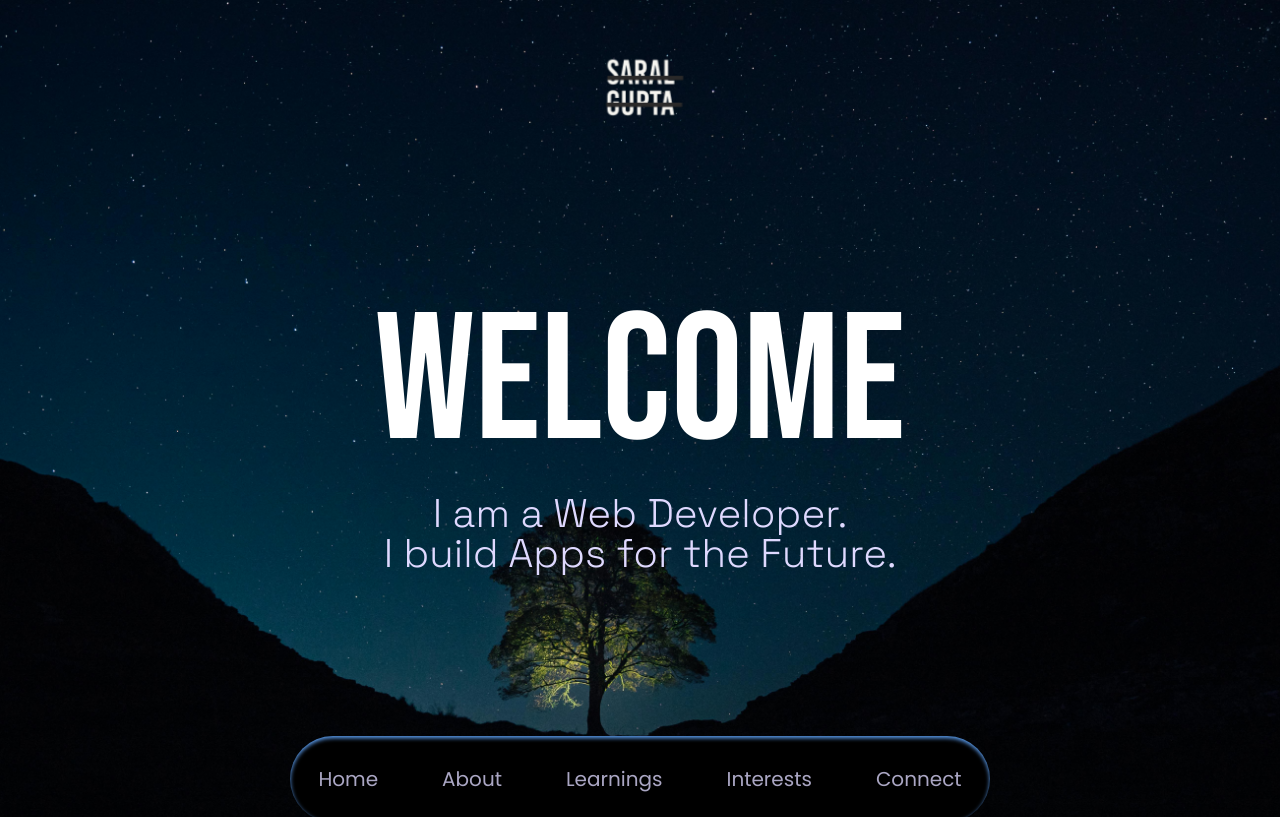
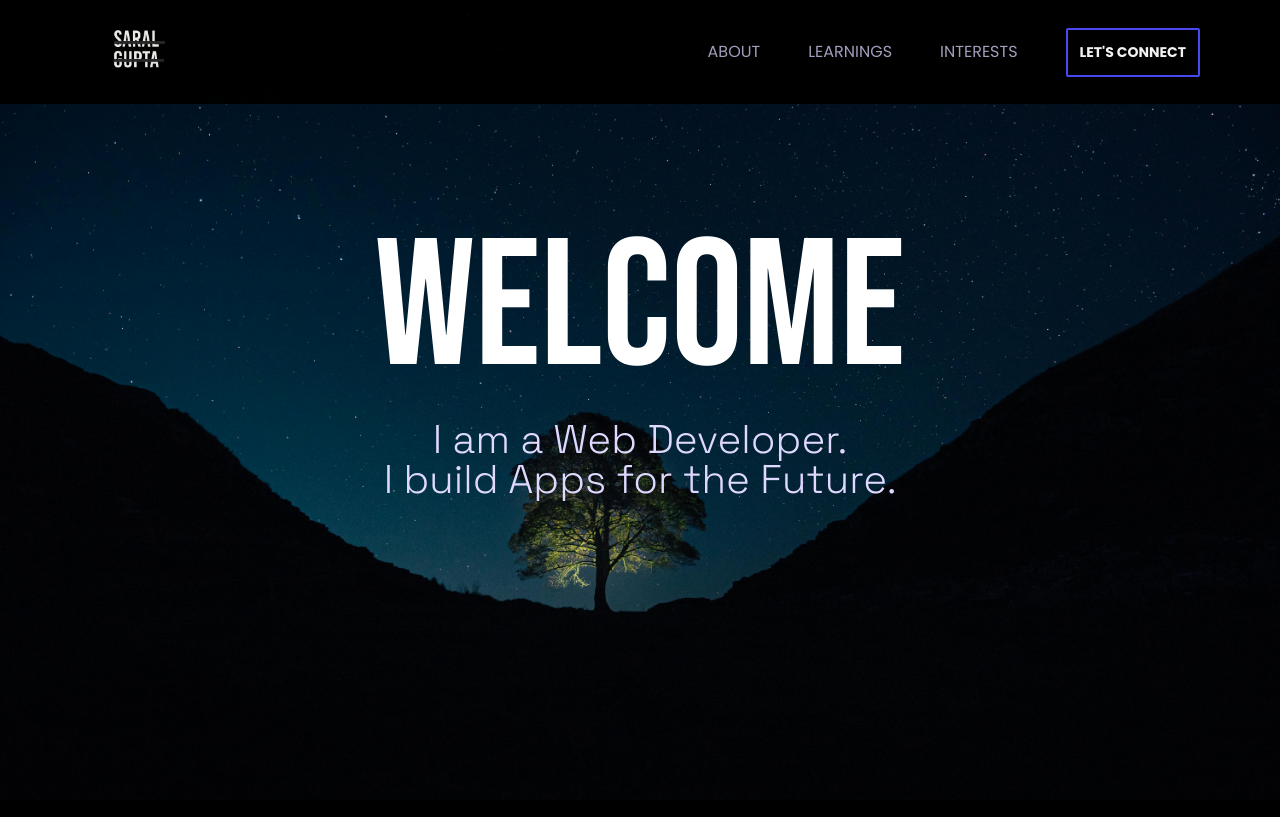
Before and after one commit to saral-gupta7/Portfolio, a React (Vite) app: page / in a window 1280 px wide. Shown: the top 817 px of the page. Built offline with nearby package versions, Linux system fonts and the light colour scheme; what tailwindcss-animated would draw is missing.

Commit message:
New Changes

```diff
--- a/src/App.jsx
+++ b/src/App.jsx
@@ -9,7 +9,7 @@ const App = () => {
         {/* prev bg-hero-pattern */}
         {/* some good darks: #1a1a1d
         #101532*/}
-        <div className="relative bg-hero-pattern bg-cover bg-no-repeat bg-center opacity-100 shadow-lg shadow-slate-700">
+        <div className="relative bg-hero-pattern bg-cover bg-no-repeat bg-center">
           <Navbar />
           <Hero />
         </div>
--- a/src/components/AboutMe.jsx
+++ b/src/components/AboutMe.jsx
@@ -16,7 +16,7 @@ const AboutMe = () => {
       {/* This is heading motion h1 */}
 
       {/* This is the div container of the about me section including photo and text */}
-      <div className="relative flex flex-wrap  gap-7 bg-primary  p-[4rem] rounded-2xl w-full mt-10 group">
+      <div className="relative flex flex-wrap  gap-7 bg-primary  p-[4rem] rounded-2xl w-full group border-4 border-orange-400">
         <motion.h1 variants={textVariant()} className="font-bold mx-auto">
           {/* <p className={styles.sectionSubText}></p> */}
           <h2 className={styles.sectionHeadText}>About Me</h2>
--- a/src/components/Hero.jsx
+++ b/src/components/Hero.jsx
@@ -6,7 +6,7 @@ const Hero = () => {
   return (
     <section className="relative w-full h-screen mx-auto">
       <div
-        className={`${styles.paddingX} absolute inset-0 sm:top-[110px] top-[90px] max-w-7xl mx-auto flex flex-row items-start justify-center gap-5`}
+        className={`${styles.paddingX} absolute inset-0 max-w-7xl mx-auto flex items-center justify-center gap-5`}
       >
         {/* The Main text */}
 
--- a/src/components/Navbar.jsx
+++ b/src/components/Navbar.jsx
@@ -8,10 +8,10 @@ const Navbar = () => {
   const [toggle, setToggle] = useState(false);
   return (
     <nav
-      className={`${styles.paddingX} w-full flex relative items-center py-5  top-0 z-20 bg-transparent font-grotesk`}
+      className={`${styles.paddingX} w-full flex fixed py-1  top-0 z-20 bg-[#000] opacity-95 font-grotesk`}
       id="home"
     >
-      <div className="w-full flex justify-center items-center max-7x1 mx-auto">
+      <div className="w-full flex justify-between">
         <Link
           to="/"
           className="flex items-center"
@@ -23,18 +23,18 @@ const Navbar = () => {
           <img
             src={logotr}
             alt="logo"
-            className="sm:w-[9rem] sm:h-[9rem] w-[6rem] h-[6rem] object-contain justify-center "
+            className="sm:w-[9rem] sm:h-[6rem] w-[5rem] h-[5rem] object-contain"
           />
         </Link>
-        <ul className="fixed top-[46rem] list-none hidden sm:flex flex-row gap-[4rem] bg-black rounded-full p-[1.75rem] shadow-inner shadow-blue-400">
+        <ul className="list-none hidden lg:flex gap-[3rem] items-center justify-center p-[1rem]">
           {navLinks.map((link) => (
             <li
               key={link.id}
               className={`${
                 active === link.title
-                  ? "text-white border-b-2"
+                  ? "text-white border-[#4d4dff] border-b-2"
                   : "text-secondary"
-              } hover:text-[#FEE715] transition-all md:text-[20px] font-[16px]  cursor-pointer `}
+              } hover:text-[#fff]  transition-all md:text-[16px] font-[16px]  cursor-pointer uppercase last:border-[2px] last:border-[#4d4dff] last:p-3 last:text-[14px] last:text-white last:rounded-sm last:hover:bg-[#4d4dff] last:font-bold`}
               onClick={() => {
                 setActive(link.title);
               }}
@@ -44,7 +44,7 @@ const Navbar = () => {
           ))}
         </ul>
 
-        <div className="sm:hidden flex flex-1 justify-end items-center">
+        <div className="lg:hidden flex flex-1 justify-end items-center">
           <img
             src={toggle ? close : menu}
             alt="menu"
@@ -56,16 +56,18 @@ const Navbar = () => {
 
           <div
             className={`${
-              !toggle ? "hidden" : "flex"
-            } p-8 flex bg-transparent absolute top-[6.5rem] right-0 mx-0 top-z min-w-[160px] w-full z-10 rounded-[0.5rem] animate-fade-down animate-duration-[600ms]`}
+              !toggle
+                ? "hidden"
+                : "flex animate-flip-down animate-duration-[400ms]"
+            } p-8 flex bg-[#000] absolute top-[5.5rem] right-0 mx-0 top-z min-w-[160px] h-screen w-full z-10 rounded-[0.5rem] `}
           >
-            <ul className=" w-full list-none flex justify-evenly items-center flex-wrap ">
+            <ul className=" w-full list-none flex flex-col gap-[6rem] items-center flex-wrap">
               {navLinks.map((link) => (
                 <li
                   key={link.id}
                   className={`${
                     active === link.title ? "text-white" : "text-secondary"
-                  } font-poppins font-medium cursor-pointer text-[16px]`}
+                  } font-grotesk font-medium cursor-pointer text-[20px] hover:text-white  transition-all uppercase`}
                   onClick={() => {
                     setToggle(!toggle);
                     setActive(link.title);
--- a/src/constants/index.js
+++ b/src/constants/index.js
@@ -10,10 +10,6 @@ import {
 } from "../assets";
 
 export const navLinks = [
-  {
-    id: "home",
-    title: "Home",
-  },
   {
     id: "about",
     title: "About",
@@ -28,7 +24,7 @@ export const navLinks = [
   },
   {
     id: "socials",
-    title: "Connect",
+    title: "Let's Connect",
   },
 ];
 
--- a/src/styles.js
+++ b/src/styles.js
@@ -17,6 +17,7 @@ const styles = {
     "text-white font-grotesk md:text-[60px] sm:text-[50px] xs:text-[40px] text-[30px]",
   sectionSubText:
     "sm:text-[18px] text-[14px] text-secondary uppercase tracking-wider",
+  borderGradient: "bg-gradient-to-r from-[#0575E6] to-[#65C7F7]",
 };
 
 export { styles };
```
Also changed, not shown: 1 other file (tests, documents, lock files or other folders).
